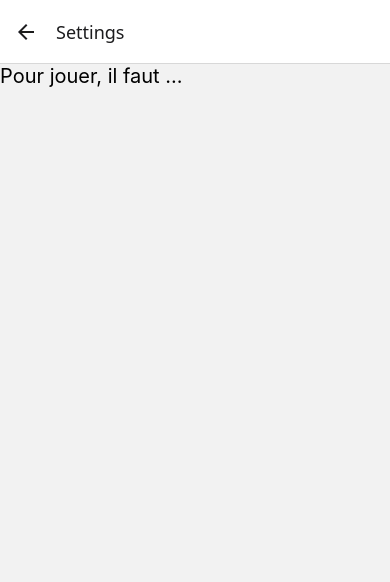
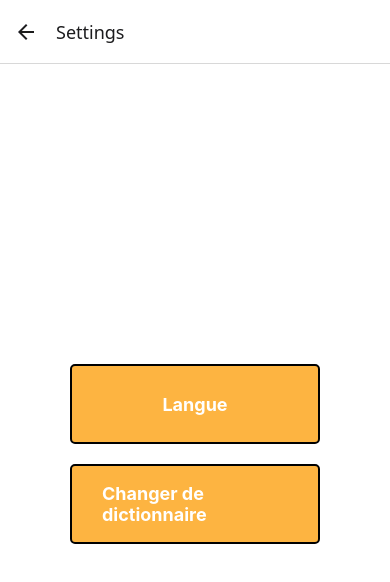
Before and after one commit to katiakaci/WordSurgery, a React Native app: screen /Settings in a window 390 px wide. Shown: the top 582 px of the page. Built offline with nearby package versions, Linux system fonts and the light colour scheme.

Commit message:
deux boutons dans les settings

```diff
--- a/screens/SettingsScreen.js
+++ b/screens/SettingsScreen.js
@@ -1,12 +1,25 @@
 import React from 'react';
-import { View, Text, StatusBar, StyleSheet, ImageBackground } from 'react-native';
+import { View, Text, StatusBar, TouchableOpacity, StyleSheet, ImageBackground } from 'react-native';
 
-function SettingsScreen() {
+function SettingsScreen({ navigation }) {
   return (
-    <>
-        <Text style={styles.text}>Pour jouer, il faut ...</Text>
-        <StatusBar style="auto" />
-    </>
+    <View style={styles.container}>
+      <StatusBar style="auto" />
+
+      <TouchableOpacity style={[styles.button]} onPress={() => {
+        // TODO Code pour changer la langue ici
+      }}
+      >
+        <Text style={styles.buttonText}>Langue</Text>
+      </TouchableOpacity>
+
+      <TouchableOpacity style={[styles.button]} onPress={() => {
+        // TODO Code pour changer le dictionnaire ici
+      }}
+      >
+        <Text style={styles.buttonText}>Changer de dictionnaire</Text>
+      </TouchableOpacity>
+    </View>
   );
 }
 
@@ -15,10 +28,30 @@ const styles = StyleSheet.create({
     flex: 1,
     justifyContent: 'center',
     alignItems: 'center',
+    backgroundColor: '#fff',
   },
-  text: {
-    color: 'black',
-    fontSize: 20,
+  title: {
+    fontSize: 24,
+    fontWeight: 'bold',
+    marginBottom: 40,
+  },
+  button: {
+    margin: 10,
+    paddingVertical: 15,
+    paddingHorizontal: 30,
+    borderRadius: 5,
+    width: 250,
+    height: 80,
+    alignItems: 'center',
+    justifyContent: 'center',
+    borderWidth: 2,
+    borderColor: '#000',
+    backgroundColor: '#fdb441'
+  },
+  buttonText: {
+    color: '#fff',
+    fontSize: 18,
+    fontWeight: 'bold',
   },
 });
 
```
